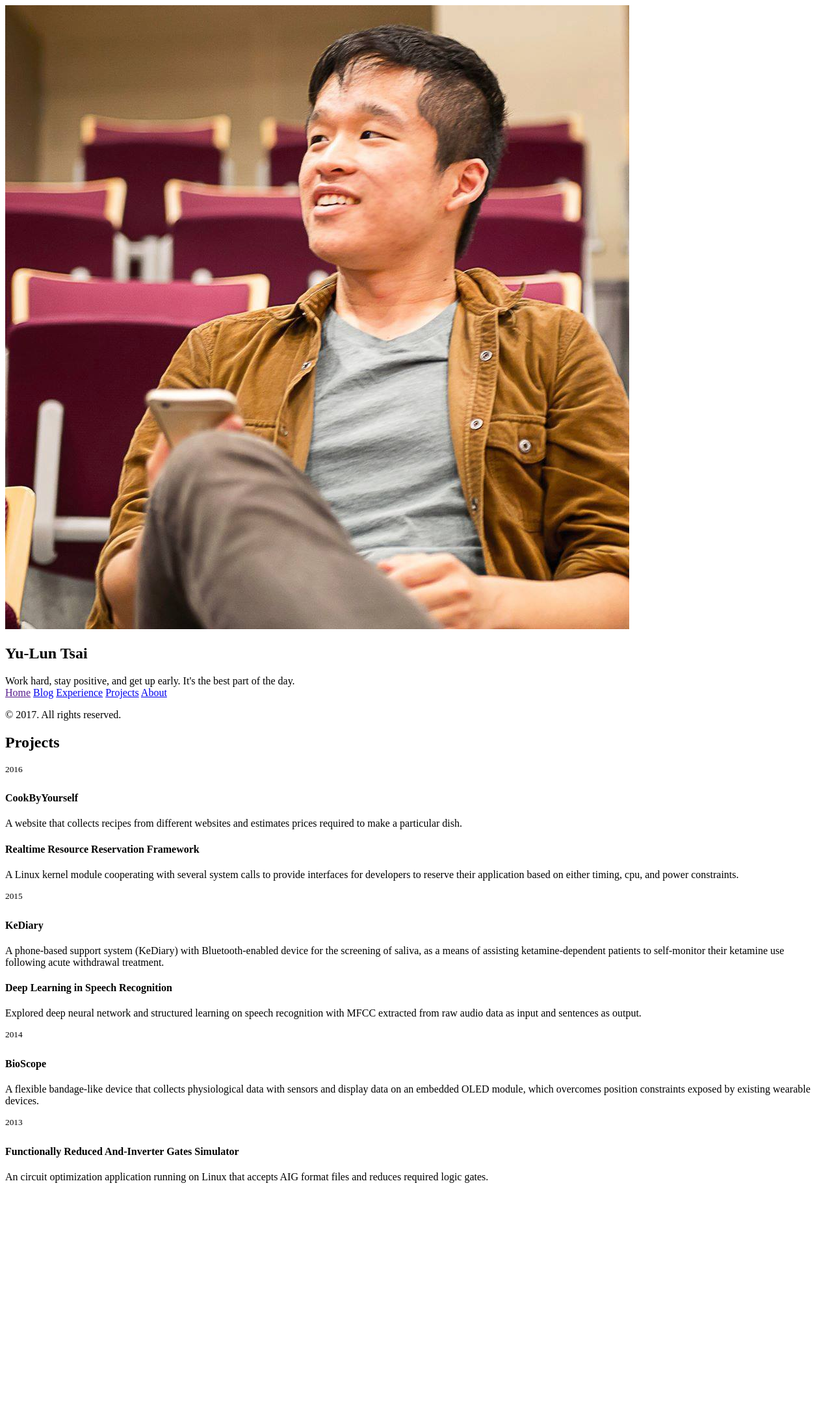
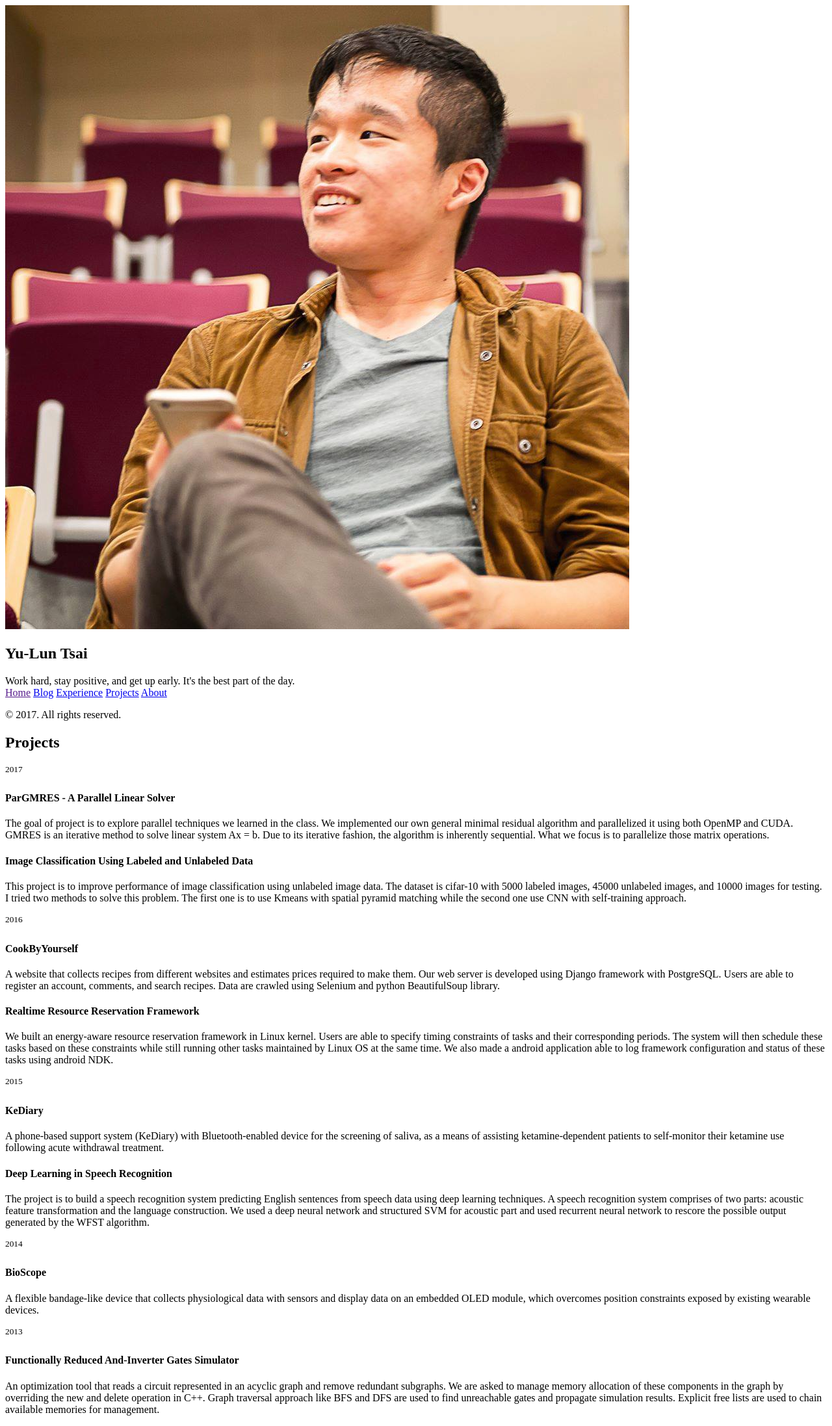
Before and after one commit to stormysun513/stormysun513.github.io, a Jekyll site: the page built from project.html, in a window 1280 px wide. Shown: the whole page at 65% size. Built offline with Jekyll 4.4.1, drawn with Linux system fonts in a browser that asks for light colours; before the commit the page ends 1836 px from its top, so only the background shows below that.

Commit message:
revise project description and add no-expansion class to those projects without details

```diff
--- a/css/yulunt.css
+++ b/css/yulunt.css
@@ -204,6 +204,12 @@ sup {
     line-height: 1;
 }
 
+/* exclude no-expansion from changing text */
+.no-expansion h4:hover {
+    color: #7f7f7f;
+    cursor: auto;
+}
+
 /* Handle responsiveness */
 
 @media screen and (max-width: 768px) {
--- a/project.html
+++ b/project.html
@@ -8,6 +8,43 @@ permalink: /project/
 		<h1 class="post-title">Projects</h1>
 	</header>
 
+
+  <section class="project-group">
+    <sup>2017</sup>
+    <div class="project-section">
+  		<div class="project-summary">
+  			<h4>ParGMRES - A Parallel Linear Solver</h4>
+  			<p>
+        The goal of project is to explore parallel techniques we learned in
+        the class. We implemented our own general minimal residual algorithm
+        and parallelized it using both OpenMP and CUDA. GMRES is an iterative
+        method to solve linear system Ax = b. Due to its iterative fashion,
+        the algorithm is inherently sequential. What we focus is to parallelize
+        those matrix operations.
+        <span id="project-url" hidden><br>
+          <a href="http://yulunt.me/ParGMRES">
+          project page: ParGMRES
+          </a>
+        </span>
+        </p>
+  		</div>
+    </div>
+
+    <div class="project-section no-expansion">
+  		<div class="project-summary">
+  			<h4>Image Classification Using Labeled and Unlabeled Data</h4>
+  			<p>
+        This project is to improve performance of image classification using
+        unlabeled image data. The dataset is cifar-10 with 5000 labeled images,
+        45000 unlabeled images,  and 10000 images for testing. I tried two methods
+        to solve this problem. The first one is to use Kmeans with spatial pyramid
+        matching while the second one use CNN with self-training approach.
+        </p>
+  		</div>
+    </div>
+
+	</section>
+
   <section class="project-group">
     <sup>2016</sup>
     <div class="project-section">
@@ -15,7 +52,10 @@ permalink: /project/
   			<h4>CookByYourself</h4>
   			<p>
         A website that collects recipes from different websites and estimates
-        prices required to make a particular dish.
+        prices required to make them. Our web server is developed using Django
+        framework with PostgreSQL. Users are able to register an account, comments,
+        and search recipes. Data are crawled using Selenium and python
+        BeautifulSoup library.
         <span id="project-url" hidden><br>
           <a href="http://54.244.78.192/">
             website: CookByYourself
@@ -36,12 +76,18 @@ permalink: /project/
         </div>
       </div>
     </div>
-    <div class="project-section">
+    <div class="project-section no-expansion">
       <div class="project-summary">
   			<h4>Realtime Resource Reservation Framework</h4>
-  			<p> A Linux kernel module cooperating with several system calls to provide
-        interfaces for developers to reserve their application based on either
-        timing, cpu, and power constraints. </p>
+  			<p>
+        We built an energy-aware resource reservation framework in Linux
+        kernel. Users are able to specify timing constraints of tasks and
+        their corresponding periods. The system will then schedule these
+        tasks based on these constraints while still running other tasks
+        maintained by Linux OS at the same time. We also made a android
+        application able to log framework configuration and status of
+        these tasks using android NDK.
+        </p>
   		</div>
     </div>
 	</section>
@@ -85,9 +131,12 @@ permalink: /project/
       <div class="project-summary">
   			<h4>Deep Learning in Speech Recognition</h4>
         <p>
-        Explored deep neural network and structured learning on speech
-        recognition with MFCC extracted from raw audio data as input and
-        sentences as output.
+        The project is to build a speech recognition system predicting English
+        sentences from speech data using deep learning techniques. A speech
+        recognition system comprises of two parts: acoustic feature
+        transformation and the language construction. We used a deep neural
+        network and structured SVM for acoustic part and used recurrent neural
+        network to rescore the possible output generated by the WFST algorithm.
         <span id="project-url" hidden><br>
           <a href="https://inclass.kaggle.com/c/leehungyi-gi-bong">
             website: Kaggle Project Info
@@ -112,7 +161,7 @@ permalink: /project/
 
   <section class="project-group">
     <sup>2014</sup>
-    <div class="project-section">
+    <div class="project-section no-expansion">
   		<div class="project-summary">
   			<h4>BioScope</h4>
   			<p> A flexible bandage-like device that collects physiological data with
@@ -124,11 +173,17 @@ permalink: /project/
 
   <section class="project-group">
     <sup>2013</sup>
-    <div class="project-section">
+    <div class="project-section no-expansion">
   		<div class="project-summary">
   			<h4>Functionally Reduced And-Inverter Gates Simulator</h4>
-        <p> An circuit optimization application running on Linux that accepts AIG
-        format files and reduces required logic gates. </p>
+        <p>
+        An optimization tool that reads a circuit represented in an acyclic
+        graph and remove redundant subgraphs. We are asked to manage memory
+        allocation of these components in the graph by overriding the new and
+        delete operation in C++. Graph traversal approach like BFS and DFS
+        are used to find unreachable gates and propagate simulation results.
+        Explicit free lists are used to chain available memories for management.
+        </p>
   		</div>
     </div>
 	</section>
```
